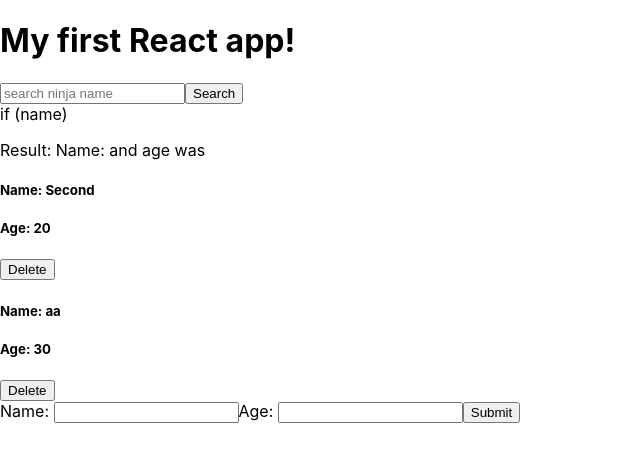
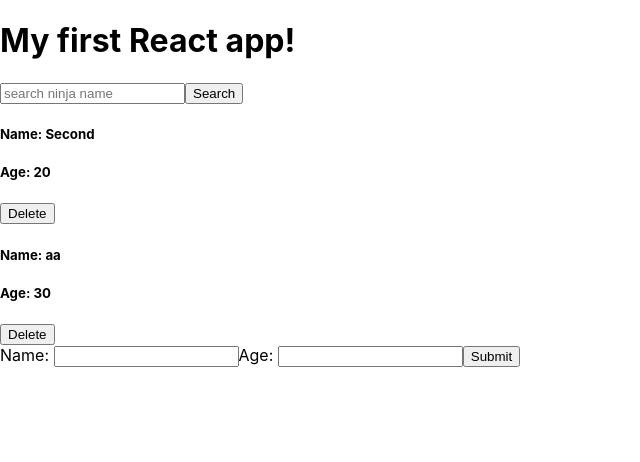
Before and after one commit to EngStu/complete-react-redux, a React (Create React App) app: page / in a window 1280 px wide. Shown: the top 462 px of the page, without its empty margins (0-640 px from the left). Built offline with nearby package versions, Linux system fonts and the light colour scheme.

Commit message:
finished search

```diff
--- a/src/App.js
+++ b/src/App.js
@@ -11,7 +11,7 @@
       { name: 'Third', age: 15, id: 3 },
       { name: 'aa', age: 30, id: 4 },
     ],
-    result: {}
+    result: ''
   }
 
   addNinja = (ninja) => {
@@ -35,10 +35,12 @@
     let result = this.state.ninjas.filter(ninja => {
       return ninja.name === name
     })
+    let fullResult = 'Name: ' + result[0].name + ' and age : ' + result[0].age
     this.setState({
-      result: result[0] // only need object
+      result: fullResult // only need object
     })
-    // console.log(result[0].age)
+    // console.log('Name: ' + result[0].name);
+
   }
 
   render() {
--- a/src/SearchNinja.js
+++ b/src/SearchNinja.js
@@ -18,30 +18,22 @@
 
 
   render() {
-    const { name, age } = this.props.result;
-    // return (
-    //   <div>
-    //     <form onSubmit={this.handleSubmit}>
-    //       <input onChange={this.handleChange} type="text" placeholder="search ninja name"/>
-    //       <button>Search</button>
-    //     </form>
-    //   </div>
-    // )
-    {
-      return (
-        <div>
+    const { result } = this.props;
+    let searchFrom = (
       <form onSubmit={this.handleSubmit}>
         <input onChange={this.handleChange} type="text" placeholder="search ninja name"/>
         <button>Search</button>
       </form>
-          if (name) {
-            <p>Result: Name: {name} and age was {age}</p>
-          }
+    )
+
+    return (
+      <div>
+        { searchFrom }
+        { result }
       </div>
     )
 
   }
 }
-}
 
 export default SearchNinja
```
Lines whose indentation alone changed are shown as unchanged.
